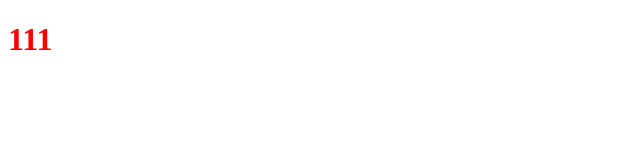
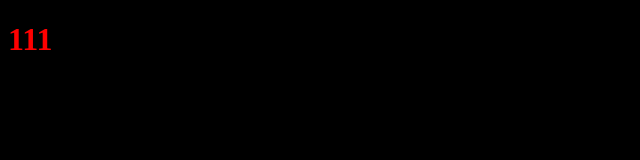
Before and after one commit to pengpeng977/project_02, a plain HTML site: page index.html in a window 1280 px wide. Shown: the whole page, without its empty margins (0-640 px from the left). Drawn offline with Linux system fonts and the light colour scheme.

Commit message:
修改了css

```diff
--- a/index.css
+++ b/index.css
@@ -1,3 +1,7 @@
+html {
+    background-color: black;
+}
+
 h1 {
     color: red;
 }
```
